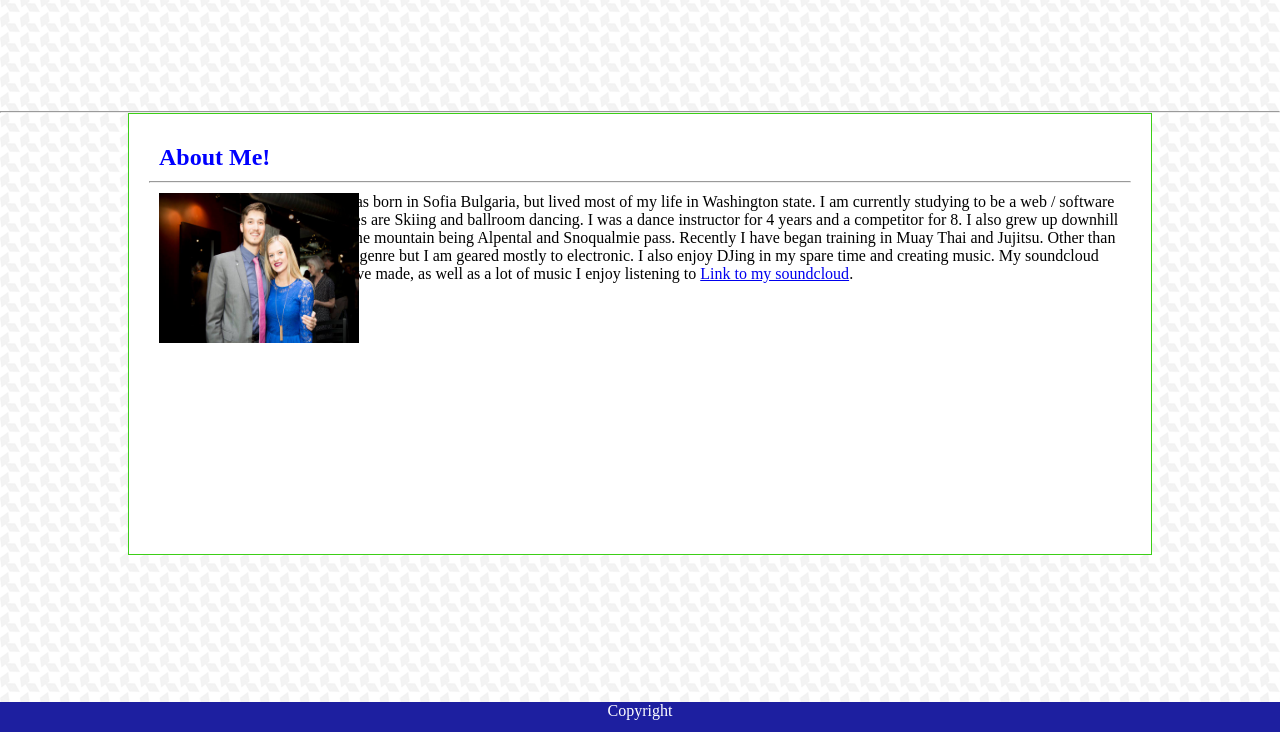
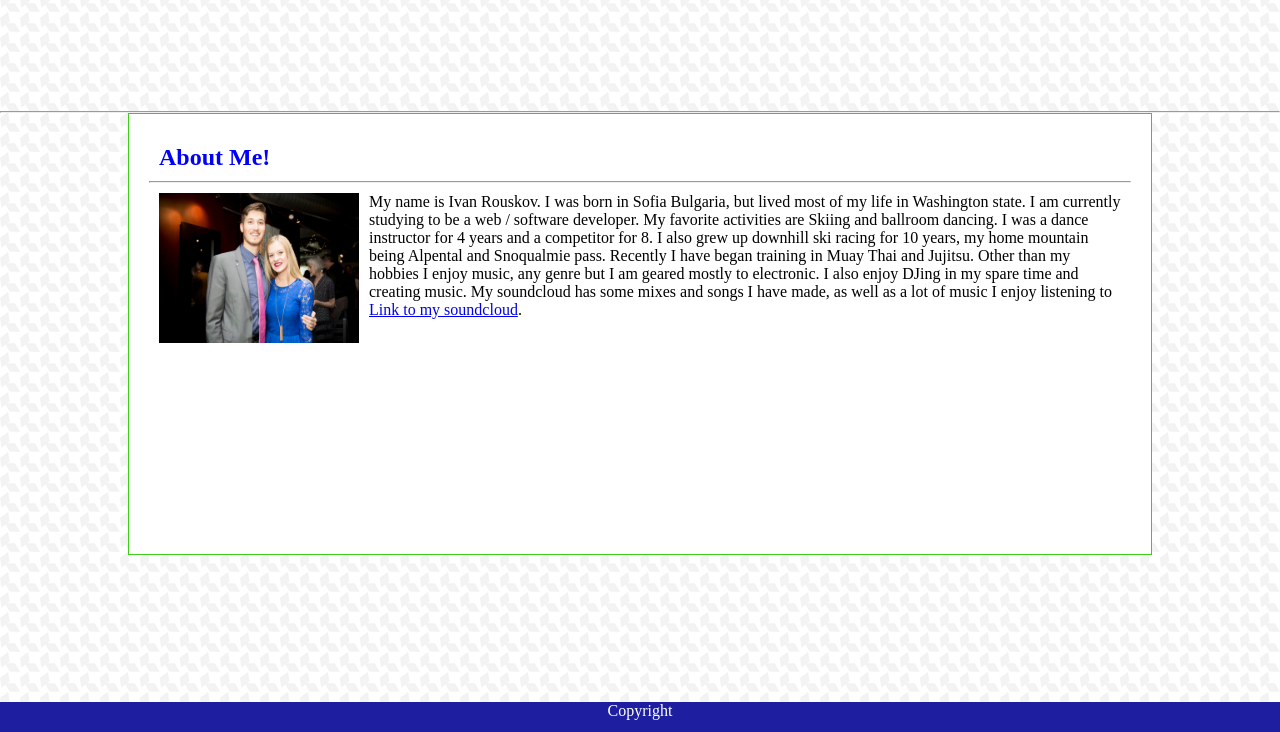
Before and after one commit to ivancho277/Basic-Portfolio1, a plain HTML site: page index.html in a window 1280 px wide. Shown: the part 68-800 px from the top of the page. Drawn offline with Linux system fonts and the light colour scheme.

Commit message:
fixed about me text area bug that broke on previous push

```diff
--- a/assets/css/style.css
+++ b/assets/css/style.css
@@ -51,6 +51,7 @@ body {
 
 
 
+
 .portfoliolink {
     width: 80px;
     height: 80px;
@@ -85,11 +86,13 @@ form {
     width: 200px;
     height: 150px;
     padding: 10px;
-    position: absolute;
+    float: left;
+    position: relative;
 }
 
 .abouttxt {
     padding: 10px;
+    position: relative;
 }
 
 /* footer syle */
```
